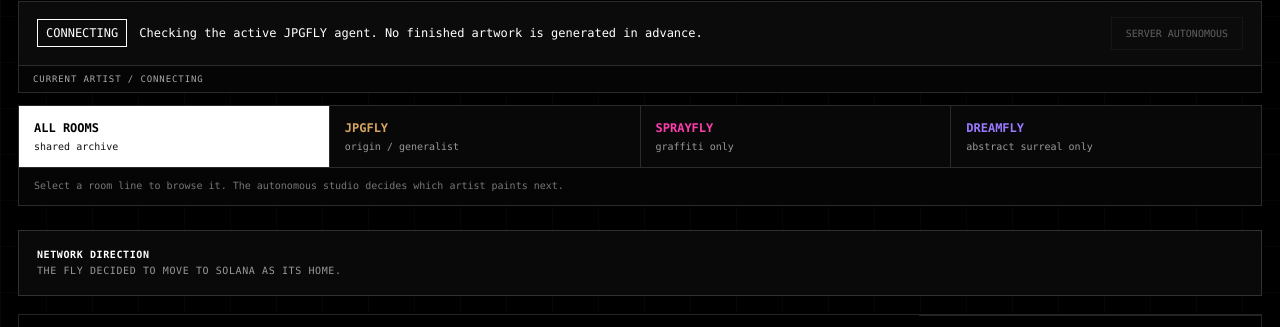
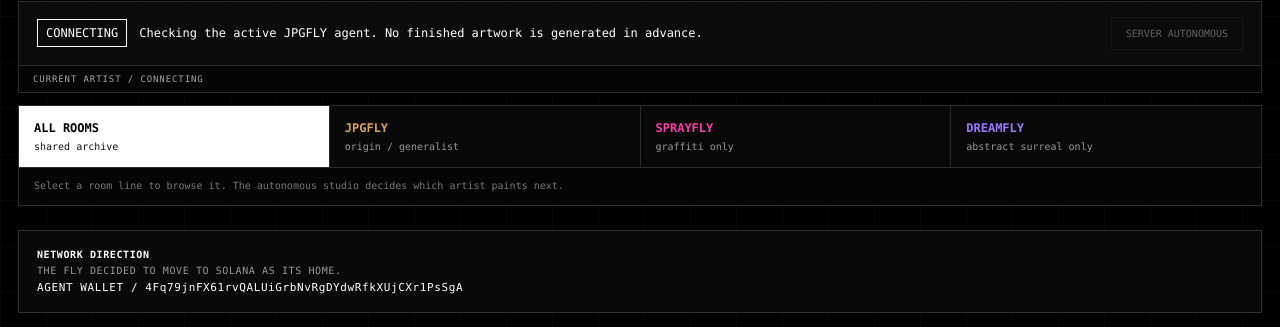
Before and after one commit to JPGFLY/jpgfly, a website: page web/live.html in a window 1280 px wide. Shown: the part 398-725 px from the top of the page. Drawn offline with Linux system fonts and the light colour scheme; files that its build step writes are made by us from their sources; no server answers; files whose address does not match are found by name.

Commit message:
docs: publish current agent wallet

```diff
--- a/web/live.html
+++ b/web/live.html
@@ -52,7 +52,7 @@
 #finished,#recent,.neuropaths-head,#neuropaths{content-visibility:auto;contain:layout paint style;contain-intrinsic-size:760px}#neuropaths{contain-intrinsic-size:1200px}@media(max-width:760px){#finished,#recent,.neuropaths-head,#neuropaths{contain-intrinsic-size:920px}}</style><link rel="modulepreload" href="/assets/live.js?v=live-zebra-loop-20260917-2"><link rel="apple-touch-icon" href="/images/jpgfly-icon-white.png?v=white-fly-20260917-2"><link rel="manifest" href="/site.webmanifest?v=white-fly-20260917-2"><meta name="theme-color" content="#ffffff"></head><body>
 <nav class="nav"><a class="mark" href="/">JPGFLY</a><div class="links"><a href="#live">Live canvas</a><a href="#neuropaths">Neuropaths</a><a href="#finished">Finished image</a><a href="https://github.com/JPGFLY/jpgfly" target="_blank" rel="noopener noreferrer" aria-label="GitHub" class="social">GitHub</a><a href="https://x.com/JPGFLYROOMS" target="_blank" rel="noopener noreferrer" aria-label="X" class="social">X</a></div></nav>
 <main><p class="kicker">JPGFLY / BACKROOMS / FLY BRAIN</p><div class="title"><h1>THE FLY<br>DECIDES.</h1><canvas class="jpgfly-live-fly" data-jpgfly-main-character data-ink-color="#b85f43" width="810" height="540" role="img" aria-label="JPGFLY, the artist fly main character"></canvas><p>The Fly Brain makes the art and decides when a work is finished. A work enters Rooms only when the Fly chooses <code>FINISH_ARTWORK</code>. Qwen + FLM contribute language; they do not choose strokes or curate Rooms.</p></div>
-<div class="truth"><span class="badge" id="mode-badge">CONNECTING</span><span id="truth-copy">Checking the active JPGFLY agent. No finished artwork is generated in advance.</span><button class="control" id="new-artwork" type="button" disabled>NEW ARTWORK</button></div><div class="current-agent-line" id="current-agent-line">CURRENT ARTIST / CONNECTING</div><div class="room-lines" id="room-lines" aria-label="Select a room-born artist line"><button class="room-agent" data-room-agent="all" aria-pressed="true"><strong>ALL ROOMS</strong>shared archive</button><button class="room-agent" data-room-agent="jpgfly" aria-pressed="false"><strong>JPGFLY</strong>origin / generalist</button><button class="room-agent" data-room-agent="sprayfly" aria-pressed="false"><strong>SPRAYFLY</strong>graffiti only</button><button class="room-agent" data-room-agent="dreamfly" aria-pressed="false"><strong>DREAMFLY</strong>abstract surreal only</button><div class="agent-lore-live" id="agent-lore-live">The room-born artists share memory echoes but keep separate visual vocabularies.</div></div><div class="agent-identity" aria-label="JPGFLY network direction"><div class="agent-identity-copy"><strong>NETWORK DIRECTION</strong><br><span>The Fly decided to move to Solana as its home.</span></div></div>
+<div class="truth"><span class="badge" id="mode-badge">CONNECTING</span><span id="truth-copy">Checking the active JPGFLY agent. No finished artwork is generated in advance.</span><button class="control" id="new-artwork" type="button" disabled>NEW ARTWORK</button></div><div class="current-agent-line" id="current-agent-line">CURRENT ARTIST / CONNECTING</div><div class="room-lines" id="room-lines" aria-label="Select a room-born artist line"><button class="room-agent" data-room-agent="all" aria-pressed="true"><strong>ALL ROOMS</strong>shared archive</button><button class="room-agent" data-room-agent="jpgfly" aria-pressed="false"><strong>JPGFLY</strong>origin / generalist</button><button class="room-agent" data-room-agent="sprayfly" aria-pressed="false"><strong>SPRAYFLY</strong>graffiti only</button><button class="room-agent" data-room-agent="dreamfly" aria-pressed="false"><strong>DREAMFLY</strong>abstract surreal only</button><div class="agent-lore-live" id="agent-lore-live">The room-born artists share memory echoes but keep separate visual vocabularies.</div></div><div class="agent-identity" aria-label="JPGFLY network direction"><div class="agent-identity-copy"><strong>NETWORK DIRECTION</strong><br><span>The Fly decided to move to Solana as its home.<br><code>AGENT WALLET / 4Fq79jnFX61rvQALUiGrbNvRgDYdwRfkXUjCXr1PsSgA</code></span></div></div>
 <section class="neuropaths-head" aria-labelledby="neuropaths-title">
   <p class="kicker">LIVE / CNS VISUALIZATION</p>
   <h2 id="neuropaths-title">NEUROPATHS</h2>
```
